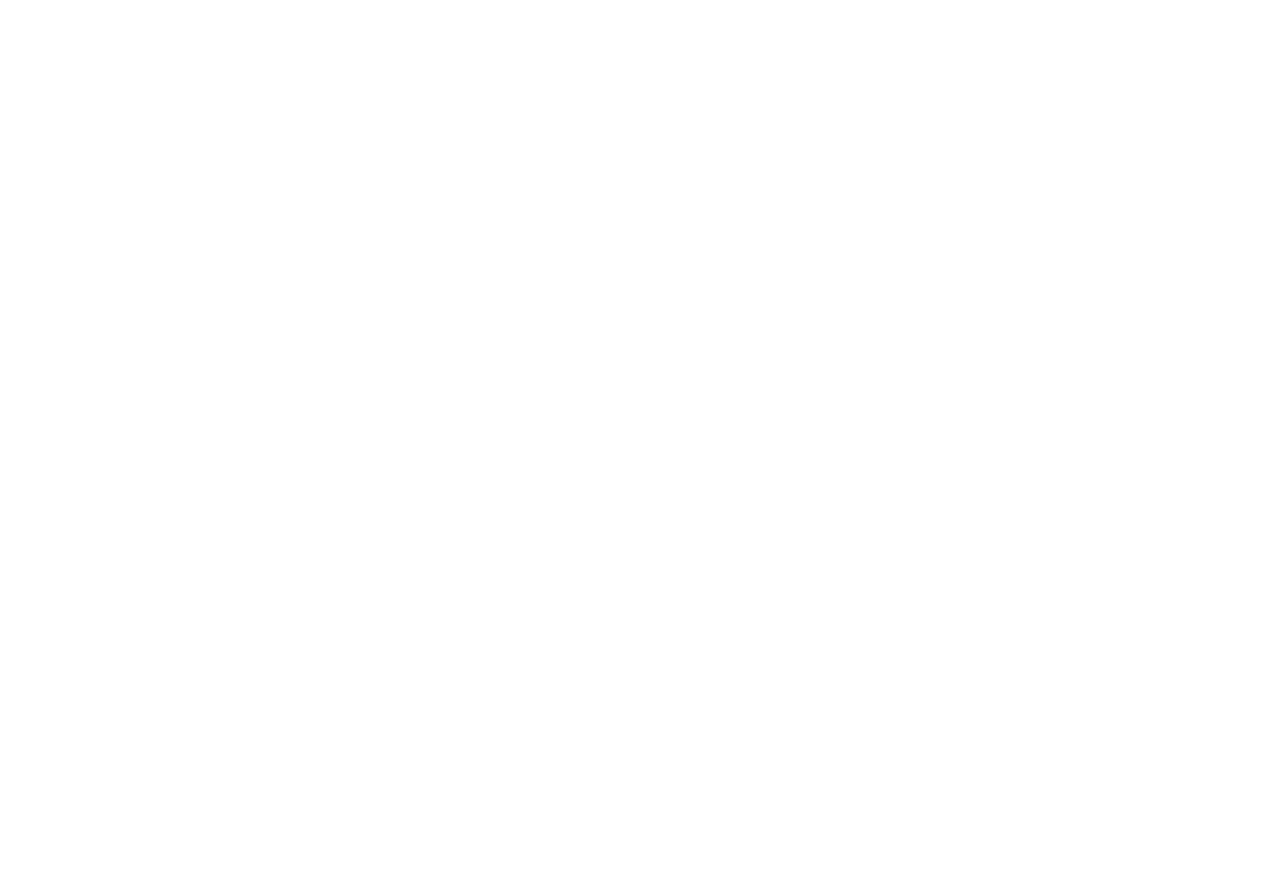
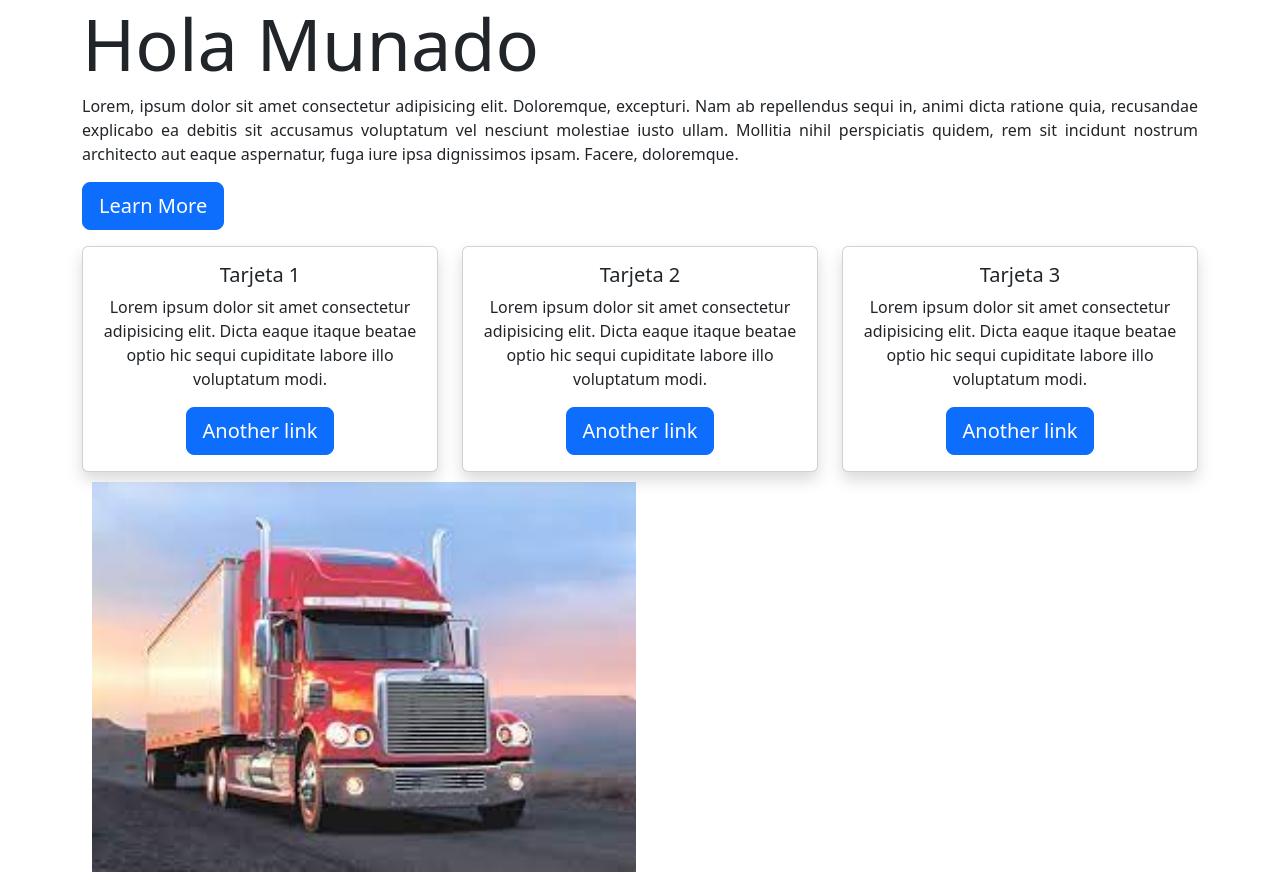
Before and after one commit to DiegoLavaselli/Integrador-Modulo-1, a plain HTML site: page index.html in a window 1280 px wide. Before the commit the page ends 800 px from the top, so only its background shows below. Drawn offline with nearby package versions, Linux system fonts and the light colour scheme.

Commit message:
agragamos mucho de bootstrap

```diff
--- /dev/null
+++ b/css/style.css
@@ -0,0 +1,8 @@
+.text-justify {
+    text-align: justify;
+}
+.imagen{
+    height: 390px;
+    margin: 10px;
+    padding: 0;
+    }
--- a/index.html
+++ b/index.html
@@ -1,12 +1,76 @@
 <!DOCTYPE html>
 <html lang="es">
+
 <head>
     <meta charset="UTF-8">
     <meta http-equiv="X-UA-Compatible" content="IE=edge">
     <meta name="viewport" content="width=device-width, initial-scale=1.0">
     <title>Integrador Modulo 1</title>
+    <!-- Bootstrap-->
+    <link href="https://cdn.jsdelivr.net/npm/bootstrap@5.3.0-alpha1/dist/css/bootstrap.min.css" rel="stylesheet"
+        integrity="sha384-GLhlTQ8iRABdZLl6O3oVMWSktQOp6b7In1Zl3/Jr59b6EGGoI1aFkw7cmDA6j6gD" crossorigin="anonymous">
+    <!-- CSS-->
+    <link rel="stylesheet" href="css/style.css">
 </head>
+
 <body>
+    <div class="container">
+        <div class="row">
+            <h1 class="display-2">Hola Munado</h1>
+            <p class="text-justify">
+                Lorem, ipsum dolor sit amet consectetur adipisicing elit. Doloremque, excepturi. Nam ab repellendus
+                sequi in, animi dicta ratione quia, recusandae explicabo ea debitis sit accusamus voluptatum vel
+                nesciunt molestiae iusto ullam. Mollitia nihil perspiciatis quidem, rem sit incidunt nostrum architecto
+                aut eaque aspernatur, fuga iure ipsa dignissimos ipsam. Facere, doloremque.
+            </p>
+            <p>
+                <a class="btn btn-primary btn-lg" role="button" href="#">Learn More</a>
+            </p>
+        </div>
+        <div class="row  text-center">
+            <div class="col-sm-12 col-md-6 col-lg-4 col-xl-4">
+                <div class="card shadow">
+                    <div class="card-body">
+                        <h5 class="card-title ">Tarjeta 1</h5>
+                        <p class="card-text">Lorem ipsum dolor sit amet consectetur adipisicing elit. Dicta eaque itaque
+                            beatae optio hic sequi cupiditate labore illo voluptatum modi.</p>
+                        <a href="#" class="btn btn-primary btn-lg" class="button">Another link</a>
+                    </div>
+                </div>
+            </div>
+            <div class="col-sm-12 col-md-6 col-lg-4 col-xl-4">
+                <div class="card shadow">
+                    <div class="card-body">
+                        <h5 class="card-title">Tarjeta 2</h5>
+                        <p class="card-text">Lorem ipsum dolor sit amet consectetur adipisicing elit. Dicta eaque itaque
+                            beatae optio hic sequi cupiditate labore illo voluptatum modi.</p>
+                        <a href="#" class="btn btn-primary btn-lg" class="button">Another link</a>
+                    </div>
+                </div>
+            </div>
+            <div class="col-sm-12 col-md-6 col-lg-4 col-xl-4">
+                <div class="card shadow">
+                    <div class="card-body">
+                        <h5 class="card-title">Tarjeta 3</h5>
+                        <p class="card-text">Lorem ipsum dolor sit amet consectetur adipisicing elit. Dicta eaque itaque
+                            beatae optio hic sequi cupiditate labore illo voluptatum modi.</p>
+                        <a href="#" class="btn btn-primary btn-lg" class="button">Another link</a>
+                    </div>
+                </div>
+            </div>
+            <div class="row">
+                <div class="col-sm-12 col-md-6 col-lg-6 col-xl-6">
+                    <img src="img/descarga.jpg" class="imagen" alt="Camion">
+                </div>
+            </div>
 
+        </div>
+    </div>
+
+    <!-- Bootstrap-->
+    <script src="https://cdn.jsdelivr.net/npm/bootstrap@5.3.0-alpha1/dist/js/bootstrap.bundle.min.js"
+        integrity="sha384-w76AqPfDkMBDXo30jS1Sgez6pr3x5MlQ1ZAGC+nuZB+EYdgRZgiwxhTBTkF7CXvN"
+        crossorigin="anonymous"></script>
 </body>
+
 </html>
```
Also changed, not shown: img/descarga.jpg (added), img/descarga1.jpg (added).
